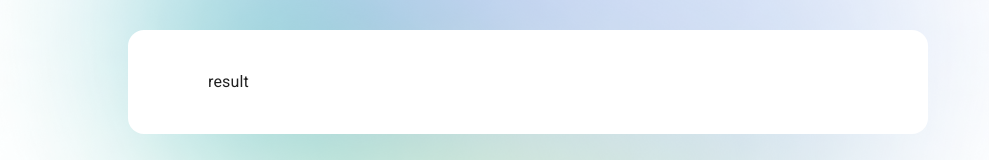
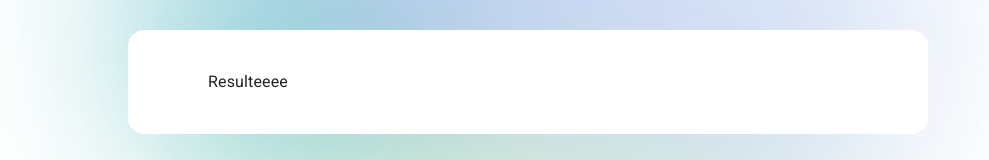
Before and after one commit to luansantosti/mozio-fe-test, a React (Vite) app: page /result in a window 1280 px wide. Shown: the part 318-478 px from the top of the page, without its empty margins (112-1101 px from the left). Built offline with nearby package versions, Linux system fonts and the light colour scheme.

Commit message:
feat(results): add results page

```diff
--- /dev/null
+++ b/src/components/searchResults/SearchResults.tsx
@@ -0,0 +1,6 @@
+const Results = () => {
+
+  return <div>Resulteeee</div>
+}
+
+export default Results
--- /dev/null
+++ b/src/components/searchResults/index.ts
@@ -0,0 +1,3 @@
+import SearchResults from './SearchResults'
+
+export default SearchResults
--- /dev/null
+++ b/src/pages/results/Results.tsx
@@ -0,0 +1,14 @@
+import { useSearchParams } from "react-router-dom";
+import SearchResults from "../../components/searchResults";
+
+const Results = () => {
+  const [searchParams] = useSearchParams();
+
+  const params = Object.fromEntries(
+    new URLSearchParams(searchParams)
+  );
+
+  return <SearchResults />
+}
+
+export default Results
--- /dev/null
+++ b/src/pages/results/index.ts
@@ -0,0 +1,3 @@
+import Results from './Results'
+
+export default Results
--- a/src/routes.tsx
+++ b/src/routes.tsx
@@ -2,11 +2,12 @@ import { Route, Routes } from "react-router-dom"
 
 import Error from "./pages/error";
 import Home from "./pages/home";
+import Results from "./pages/results";
 
 const WrapperRoutes = () => (
   <Routes>
     <Route path="/" element={<Home />} />
-    <Route path="/result" element={<div> result </div>} />
+    <Route path="/result" element={<Results />} />
     <Route path="*" element={<Error />} />
   </Routes>
 )
```
